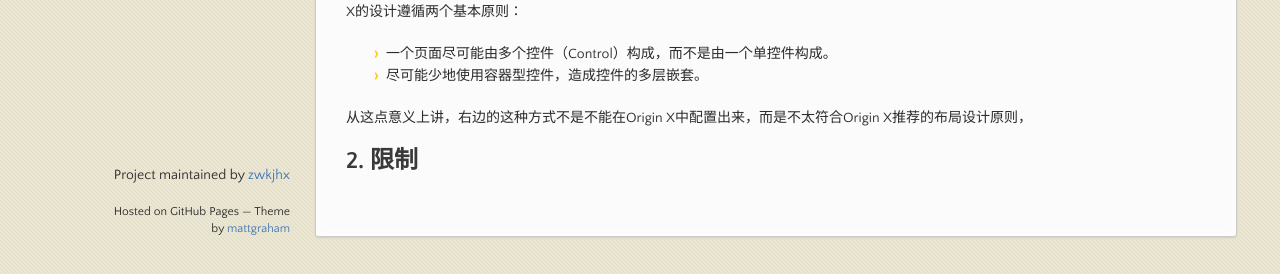
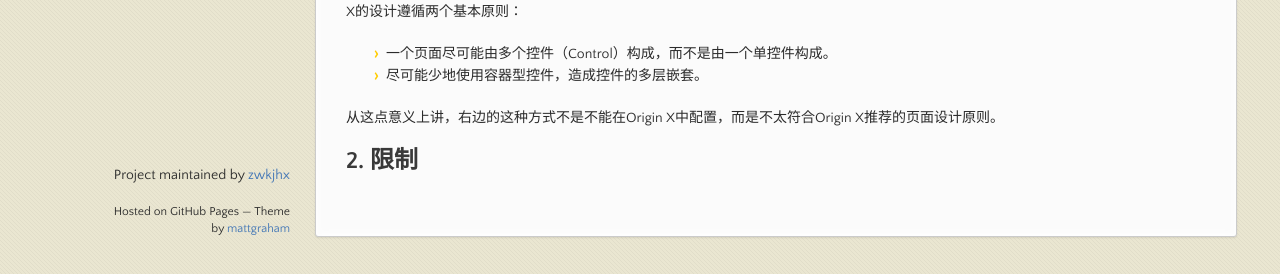
Before and after one commit to zwkjhx/ox-doc, a Jekyll site: the page built from specification/3-origin-xgui-fan/spo-003-bu-ju-pei-zhi-gui-fan.md, in a window 1280 px wide and 1119 px high. Shown: the part 842-1116 px from the top of the window. Built offline with Jekyll 4.4.1, drawn with Linux system fonts in a browser that asks for light colours; our own code applies the rules of GitHub Pages for plain Markdown files.

Commit message:
Updates specification/3-origin-xgui-fan/spo-003-bu-ju-pei-zhi-gui-fan.md
Auto commit by GitBook Editor

```diff
--- a/specification/3-origin-xgui-fan/spo-003-bu-ju-pei-zhi-gui-fan.md
+++ b/specification/3-origin-xgui-fan/spo-003-bu-ju-pei-zhi-gui-fan.md
@@ -29,6 +29,6 @@
 * 一个页面尽可能由多个控件（Control）构成，而不是由一个单控件构成。
 * 尽可能少地使用容器型控件，造成控件的多层嵌套。
 
-从这点意义上讲，右边的这种方式不是不能在Origin X中配置出来，而是不太符合Origin X推荐的布局设计原则，
+从这点意义上讲，右边的这种方式不是不能在Origin X中配置，而是不太符合Origin X推荐的页面设计原则。
 
 ## 2. 限制
```
